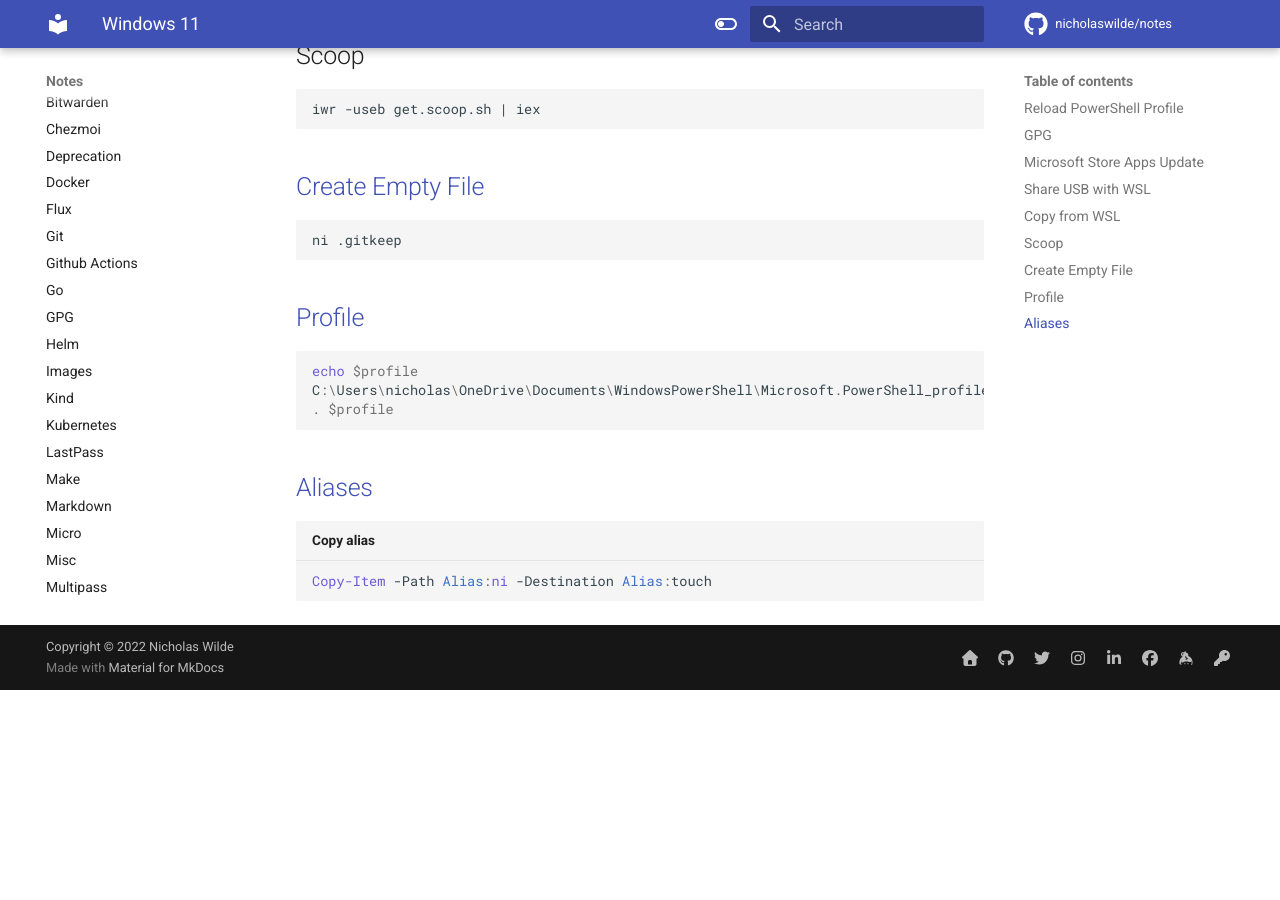
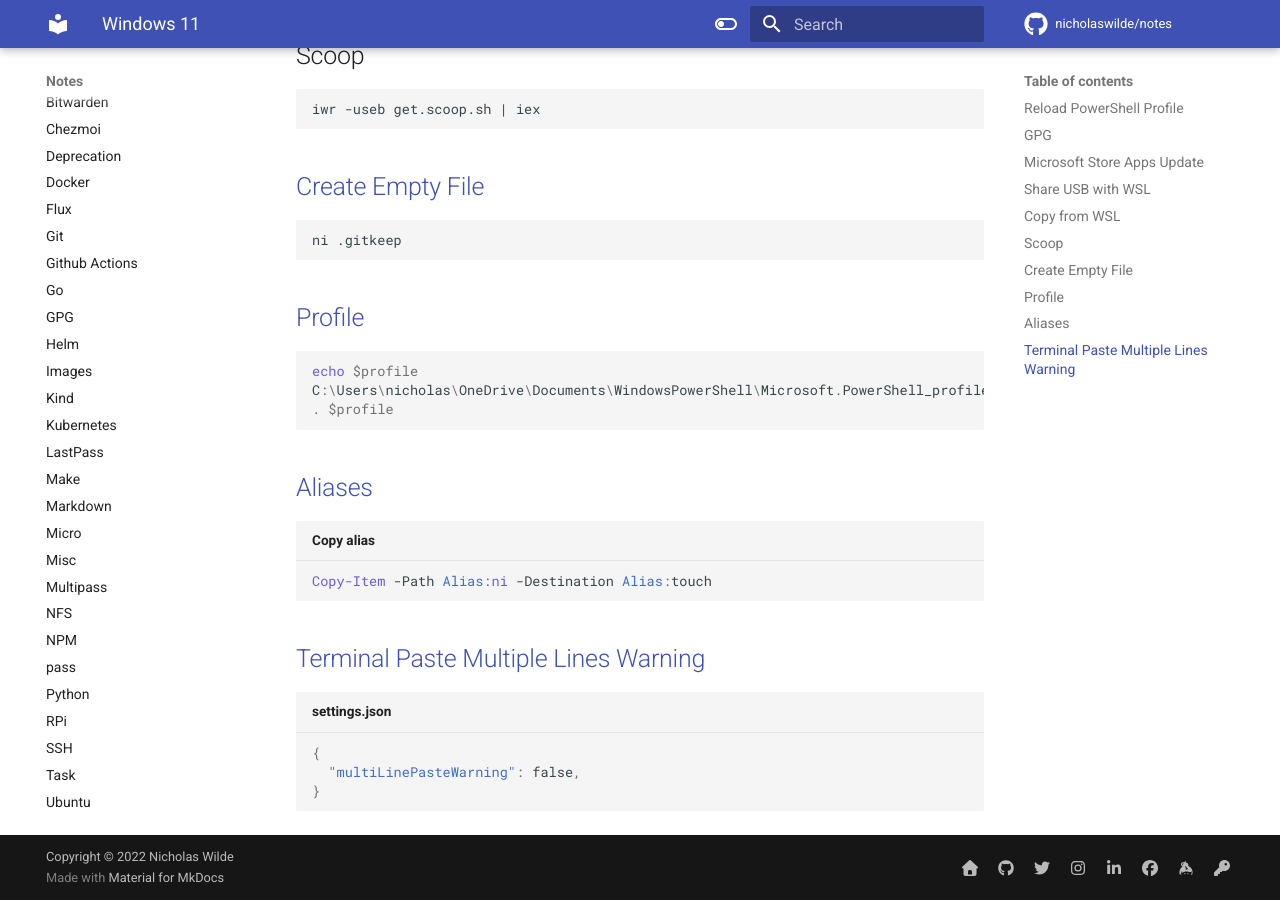
Before and after one commit to nicholaswilde/notes, an MkDocs documentation site: the page built from docs/w11.md, in a window 1280 px wide and 900 px high, scrolled down 954 px. Built offline with MkDocs 1.6.1 and Material for MkDocs 9.7.7, drawn with Linux system fonts in a browser that asks for light colours; comment, search, counter and statistics services are not loaded; before the commit the page ends 1644 px from its top, so only the background shows below that.

Commit message:
Add paste multiple lines
Signed-off-by: Nicholas Wilde <ncwilde43@gmail.com>

````diff
--- a/docs/w11.md
+++ b/docs/w11.md
@@ -61,9 +61,18 @@
 Copy-Item -Path Alias:ni -Destination Alias:touch
 ```
 
+## [Terminal Paste Multiple Lines Warning][7]
+
+```json title="settings.json"
+{
+  "multiLinePasteWarning": false,
+}
+```
+
 [1]: https://social.technet.microsoft.com/Forums/windows/en-US/5ac7daa9-54e6-43c0-9746-293dcb8ef2ec/
 [2]: https://devblogs.microsoft.com/commandline/connecting-usb-devices-to-wsl/
 [3]: https://www.raymondcamden.com/2017/10/19/copying-to-clipboard-with-windows-subsystem-for-linux
 [4]: https://www.educative.io/edpresso/what-is-the-powershell-equivalent-of-touch
 [5]: https://stackoverflow.com/a/24914795/1061279
 [6]: https://docs.microsoft.com/en-us/powershell/module/microsoft.powershell.core/about/about_alias_provider?view=powershell-7.2#copying-an-alias
+[7]: https://github.com/microsoft/terminal/issues/7482
````
